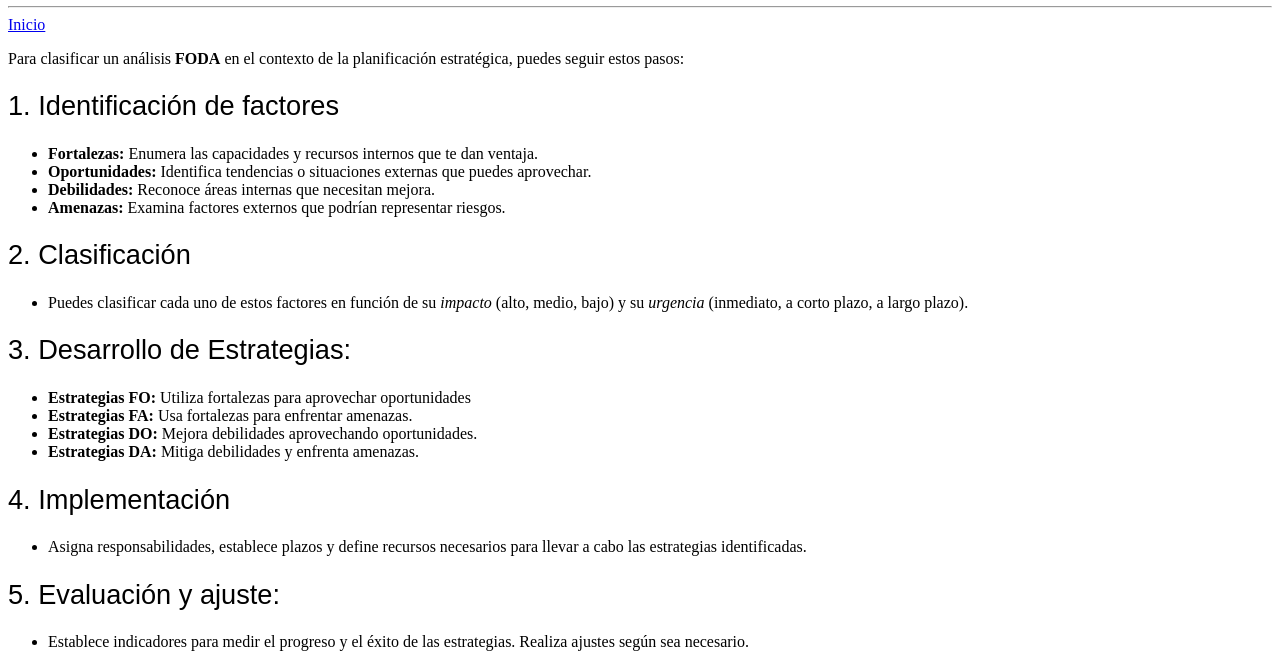
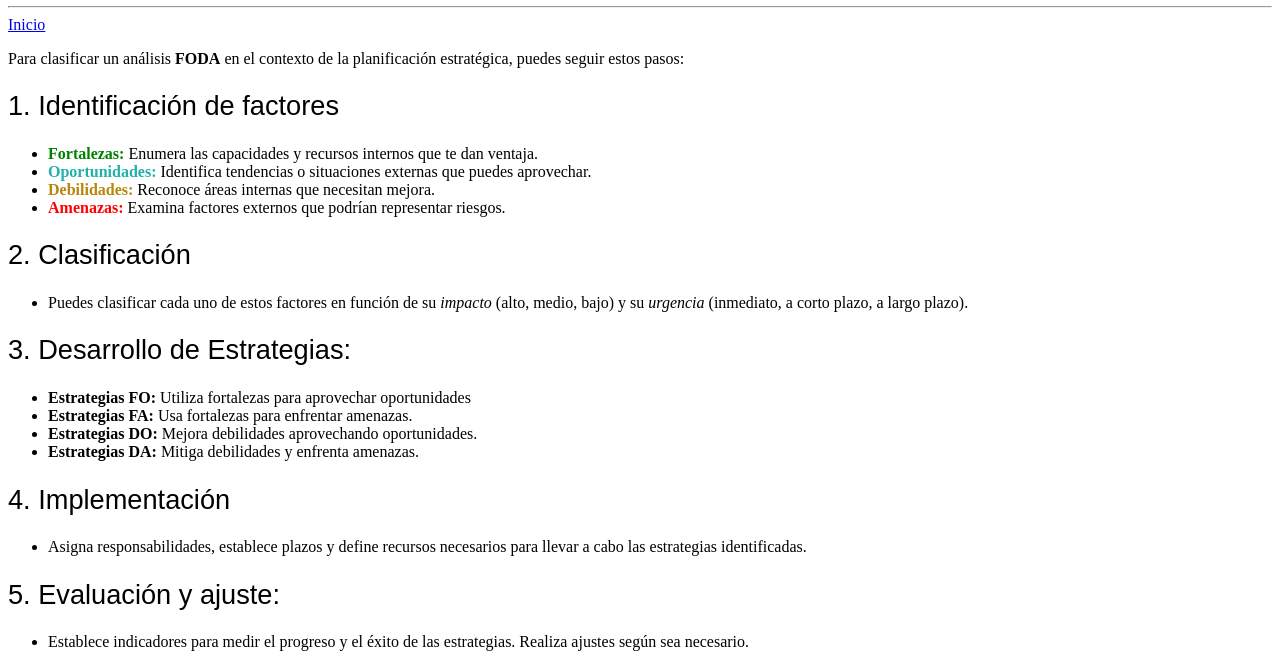
Before and after one commit to ianfranfn/Desafio-02, a website built with Vite: page FODA/planificar.html in a window 1280 px wide. Shown: the part 95-759 px from the top of the page. Built offline with nearby package versions, Linux system fonts and the light colour scheme; a web font is replaced by a local one.

```diff
--- a/style.css
+++ b/style.css
@@ -3,7 +3,6 @@
 h1 {
     text-align: center;
     font-size: 2.5em;
-
 }
 .subtitulos{
     font-family: "Amaranth", sans-serif;
@@ -11,15 +10,15 @@
     font-style: normal;
     font-size: 1.7em;
 }
-.color-rojo{
+.texto-rojo{
     color:red;
 }
-.color-verde{
+.texto-verde{
     color:green;
 }
-.color-azul{
+.texto-azul{
     color:lightseagreen;
 }
-.color-amarillo{
+.texto-amarillo{
     color:darkgoldenrod;
 }
```
Also changed, not shown: index.html (+2 -2 lines), README.md, imgs/como-hacer-un-foda.webp (added).
